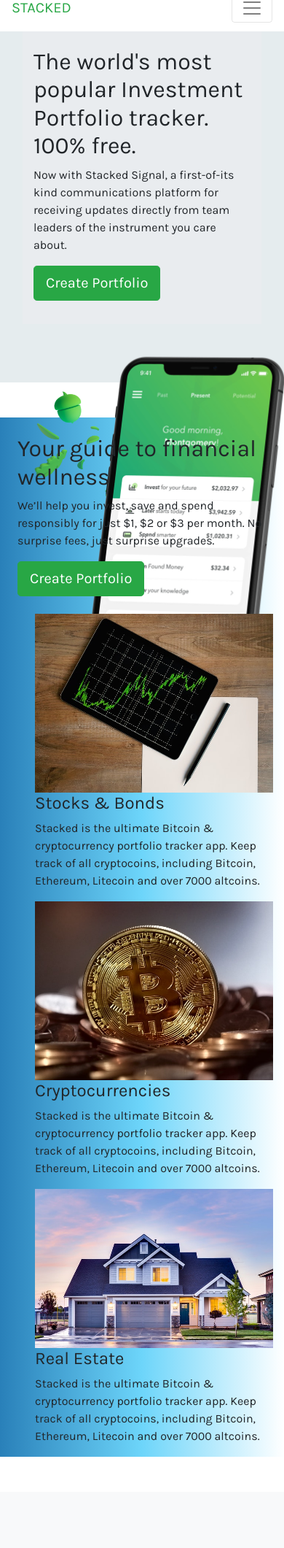
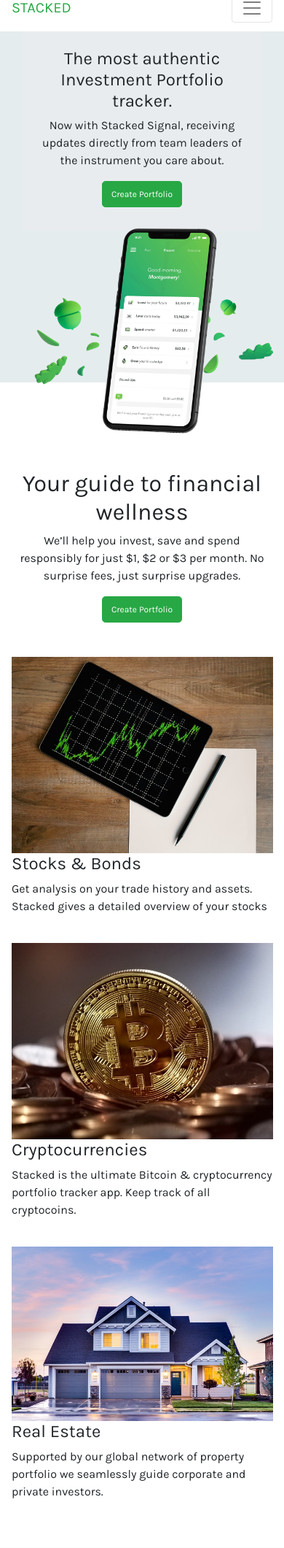
Before and after one commit to rasifrana/task_manager, a Flask app: page / in a window 390 px wide; the page is wider, and only the part inside the window is pictured. Shown: the part 21-2142 px from the top of that part at 73% size. Run offline with Flask 2, Linux system fonts and the light colour scheme; some libraries are stand-ins or nearby versions.

Commit message:
responsiveness for small devices added onmax-width 375px

```diff
--- a/static/css/style.css
+++ b/static/css/style.css
@@ -49,6 +49,8 @@ margin-top:  -25px;
 height: 60vh;
 
 }
+
+
 
 /* div.hero-img-container {
     position: relative;
@@ -241,11 +243,13 @@ img.leaf {
 }
 
 .asset-date {
-    background-image: linear-gradient(to right, rgb(202, 197, 49), rgb(243, 249, 167));
+    background-color: #63a4ff;
+background-image: linear-gradient(315deg, #63a4ff 0%, #83eaf1 74%);
 }
 
-.asset-type {
-    background-image: linear-gradient(to right, rgb(41, 128, 185), rgb(109, 213, 250), rgb(255, 255, 255));
+.asset-catagory {
+    background-color: #e4eee9;
+background-image: linear-gradient(315deg, #e4eee9 0%, #93a5ce 74%);
 }
 
 .asset-result {
@@ -418,16 +422,42 @@ img.leaf {
 {
   background-color:#ea4c89
 }
-@media (max-width:767px)
-{
-  .social-icons li.title
-  {
+@media (max-width:767px) {
+  .social-icons li.title {
     display:block;
     margin-right:0;
     font-weight:600
   }
+  img.phone {
+    width: 177px;
+    transform: translate(70%, -70%);
 }
-@media only screen and (max-width: 600px) {
+
+img.leaf {
+    transform: translate(5%, 30%);
+    max-width: 100%;
+    z-index: 1;
+}
+
+.hero-img-container {
+    margin-top: -20%;
+}
+
+.sm-mb-2 {
+    margin-bottom: 1.4rem;
+}
+
+.sm-pl-1 {
+    padding-left: 1rem !important;
+}
+
+div.price {
+    font-size: 2rem;
+}
+}
+
+
+@media only screen and (max-width: 575px) {
   .main-heading {
     font-size: 2rem;
   }
@@ -440,4 +470,75 @@ img.leaf {
       width: 100% !important;
 
   }
+  .hero-img-container {
+    margin-top: 0;
 }
+
+.btn-lg {
+      font-size: .75rem;
+      padding: 0.5rem 0.75rem;
+  }
+.text-xs-center {
+    text-align: center;
+}
+
+#pricing.price-comparison {
+    flex-direction: column;
+    width: 100%;
+    align-items: center;
+    justify-content: center;
+}
+
+div.price-column {
+    width: 100%;
+    margin-bottom: 2rem;
+}
+
+.asset-img-container {
+    display: none;
+}
+}
+
+@media only screen and (max-width: 395px) {
+  .main-heading {
+    font-size: 1.5rem;
+  }
+
+
+
+  .asset-type {
+      margin-top: 6rem !important;
+  }
+
+  .add-portfolio-form .form-img {
+      display: none;
+  }
+
+  .add-portfolio-form .form-container {
+      width: 100% !important;
+
+  }
+  .hero-img-container {
+    margin-top: 0;
+}
+
+.text-xs-center {
+    text-align: center;
+}
+
+#pricing.price-comparison {
+    flex-direction: column;
+    width: 100%;
+    align-items: center;
+    justify-content: center;
+}
+
+div.price-column {
+    width: 100%;
+    margin-bottom: 2rem;
+}
+
+ img.phone {
+    width: 157px;
+}
+}
--- a/templates/base.html
+++ b/templates/base.html
@@ -42,15 +42,15 @@
         >
           <span class="navbar-toggler-icon"></span>
         </button>
-        <div class="collapse navbar-collapse" id="navbarNavAltMarkup">
-          <div class="navbar-nav">
+        <div class="collapse navbar-collapse bg-white" id="navbarNavAltMarkup">
+          <div class="navbar-nav bg-white">
             <a class="nav-item nav-link" href="{{url_for('get_tasks')}}"
               >Portfolio <span class="sr-only">(current)</span></a
             >
-            <a class="nav-item nav-link" href="{{url_for('get_catagories')}}">Investments</a>
-            <a class="nav-item nav-link" href="#saving">Save</a>
+            <a class="nav-item nav-link bg-white" href="{{url_for('get_catagories')}}">Investments</a>
+            <a class="nav-item nav-link bg-white" href="#saving">Save</a>
             <a
-              class="nav-item nav-link ml-2"
+              class="nav-item bg-white nav-link ml-2"
               href="#pricing"
               >Pricing</a
             >
--- a/templates/catagories.html
+++ b/templates/catagories.html
@@ -8,11 +8,12 @@
 
 
 
-<div class="container">
+<div class="container p-5">
+<div class="mx-auto text-center">
 <h3>Investment Type</h3>
 
     <a href="{{url_for('add_catagory')}}" class="btn btn-warning m-5">Add Investment</a>
-
+</div>
 <ul class="list-group">
     {% for catagory in catagories %}
   <li class="list-group-item">
--- a/templates/index.html
+++ b/templates/index.html
@@ -5,15 +5,14 @@
 <main class="header p-3">
   <div class="container">
     <div class="row d-flex align-items-center justify-content-center">
-      <div class="col-xs-12 col-sm-6">
+      <div class="col-s-12 col-md-6">
         <div class="jumbotron jumbotron-fluid">
-          <div class="container">
+          <div class="container text-sm-center text-xs-center">
             <h1 class="main-heading">
-              The world's most popular Investment Portfolio tracker. 100% free.
+              The most authentic Investment Portfolio tracker.
             </h1>
             <p>
-              Now with Stacked Signal, a first-of-its kind communications
-              platform for receiving updates directly from team leaders of the
+              Now with Stacked Signal, receiving updates directly from team leaders of the
               instrument you care about.
             </p>
             <a href="{{url_for('add_task')}}" class="btn btn-lg btn-success">
@@ -22,7 +21,7 @@
           </div>
         </div>
       </div>
-      <div class="col-xs-12 col-sm-6 hero-img-container">
+      <div class="col-sm-12 col-md-6 hero-img-container">
         <img
           src="{{url_for('static', filename='img/leaf.png')}}"
           class="hero leaf img-fluid"
@@ -45,7 +44,7 @@
     <div
       class="row asset-type justify-content-center d-flex align-items-center my-5"
     >
-      <div class="col-sm-5 p-4">
+      <div class="col-sm-12 col-md-5 p-4 text-sm-center text-xs-center sm-mb-2">
         <h2>Your guide to financial wellness</h2>
         <p>
           We’ll help you invest, save and spend responsibly for just $1, $2 or
@@ -55,8 +54,8 @@
           Create Portfolio</a
         >
       </div>
-      <div class="col-sm-7 pl-5">
-        <div class="row">
+      <div class="col-sm-12 col-md-7 pl-5 sm-pl-1">
+        <div class="row sm-mb-2">
           <div class="col-sm-4">
             <img
               src="{{url_for('static', filename='img/stocks.jpg')}}"
@@ -67,14 +66,12 @@
           <div class="col-sm-8">
             <h4>Stocks & Bonds</h4>
             <p>
-              Stacked is the ultimate Bitcoin & cryptocurrency portfolio tracker
-              app. Keep track of all cryptocoins, including Bitcoin, Ethereum,
-              Litecoin and over 7000 altcoins.
+              Get analysis on your trade history and assets. Stacked gives a detailed overview of your stocks
             </p>
           </div>
         </div>
 
-        <div class="row">
+        <div class="row sm-mb-2">
           <div class="col-sm-4">
             <img
               src="{{url_for('static', filename='img/bitcoin.jpg')}}"
@@ -86,8 +83,7 @@
             <h4>Cryptocurrencies</h4>
             <p>
               Stacked is the ultimate Bitcoin & cryptocurrency portfolio tracker
-              app. Keep track of all cryptocoins, including Bitcoin, Ethereum,
-              Litecoin and over 7000 altcoins.
+              app. Keep track of all cryptocoins.
             </p>
           </div>
         </div>
@@ -103,9 +99,7 @@
           <div class="col-sm-8">
             <h4>Real Estate</h4>
             <p>
-              Stacked is the ultimate Bitcoin & cryptocurrency portfolio tracker
-              app. Keep track of all cryptocoins, including Bitcoin, Ethereum,
-              Litecoin and over 7000 altcoins.
+              Supported by our global network of property portfolio we seamlessly guide corporate and private investors.
             </p>
           </div>
         </div>
```
Also changed, not shown: templates/tasks.html (+6 -6 lines).
